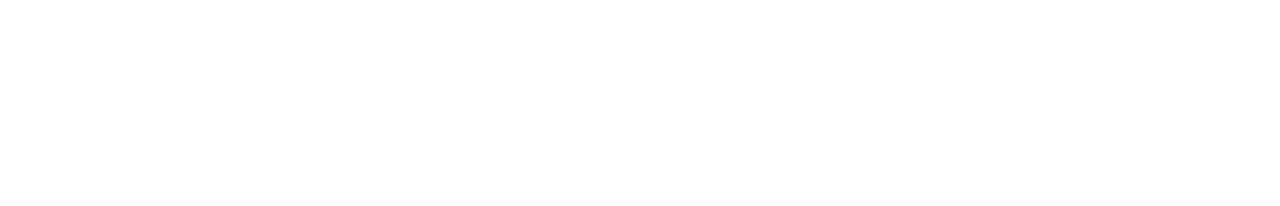
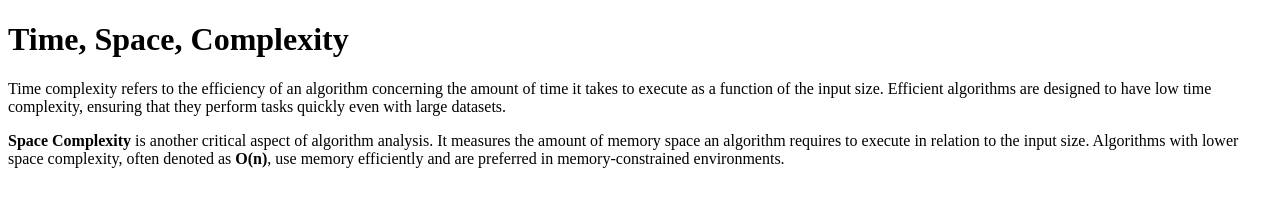
Before and after one commit to acciojob/time-and-space-complexity-Souvagyamallick, a website: page main.html in a window 1280 px wide. Drawn offline with Linux system fonts and the light colour scheme.

Commit message:
created a submission

```diff
--- a/main.html
+++ b/main.html
@@ -8,6 +8,20 @@
 
 <body>
 	<!-- the entire body must be written by student -->
+	 <h1>Time, Space, Complexity</h1>
+
+    <p>
+        Time complexity refers to the efficiency of an algorithm concerning the amount of time it takes to
+        execute as a function of the input size. Efficient algorithms are designed to have low time complexity,
+        ensuring that they perform tasks quickly even with large datasets.
+    </p>
+
+    <p>
+        <b>Space Complexity</b> is another critical aspect of algorithm analysis. It measures the amount of memory
+        space an algorithm requires to execute in relation to the input size. Algorithms with lower space complexity,
+        often denoted as <b>O(n)</b>, use memory efficiently and are preferred in memory-constrained environments.
+    </p>
+
     <script type="text/javascript" src="./script.js">
 </script>
 
```
